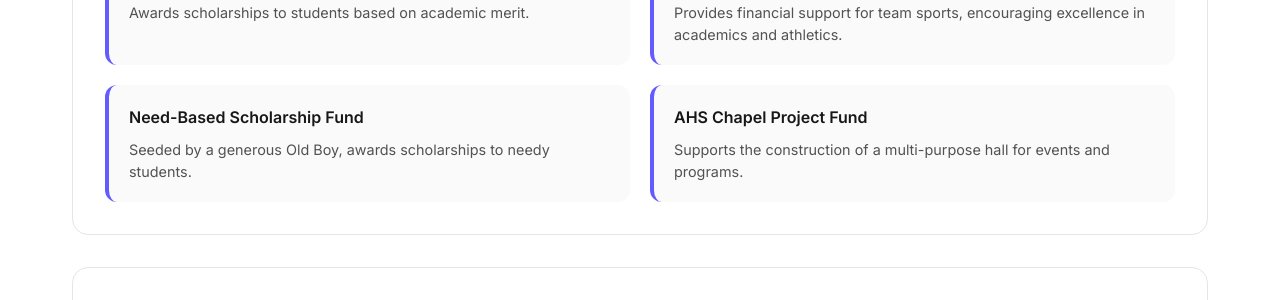
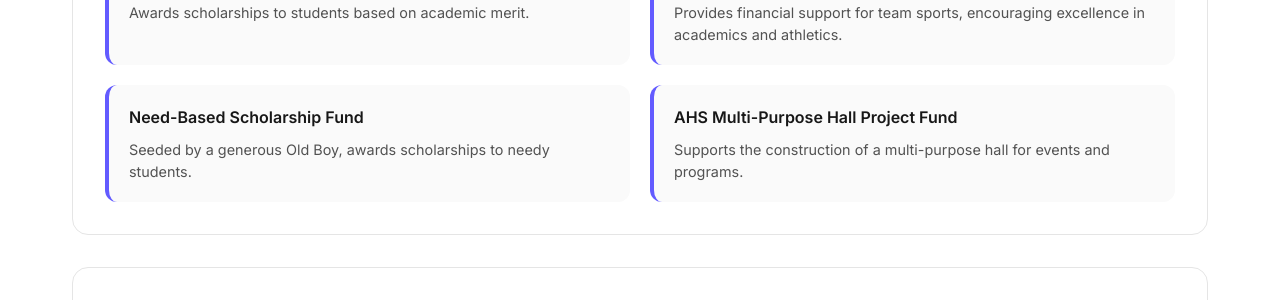
Before and after one commit to ahsef/ahsef.github.io, a Jekyll site: the page built from index.html, in a window 1280 px wide and 900 px high, scrolled down 582 px. Shown: the part 153-453 px from the top of the window. Built offline with Jekyll 4.4.1, drawn with Linux system fonts in a browser that asks for light colours; the list of posts is cut into pages by our own code.

Commit message:
Update to multi-purpose hall

```diff
--- a/index.html
+++ b/index.html
@@ -41,7 +41,7 @@
                 <p>Seeded by a generous Old Boy, awards scholarships to needy students.</p>
             </div>
             <div class="fund-item">
-                <strong>AHS Chapel Project Fund</strong>
+                <strong>AHS Multi-Purpose Hall Project Fund</strong>
                 <p>Supports the construction of a multi-purpose hall for events and programs.</p>
             </div>
         </div>
```
